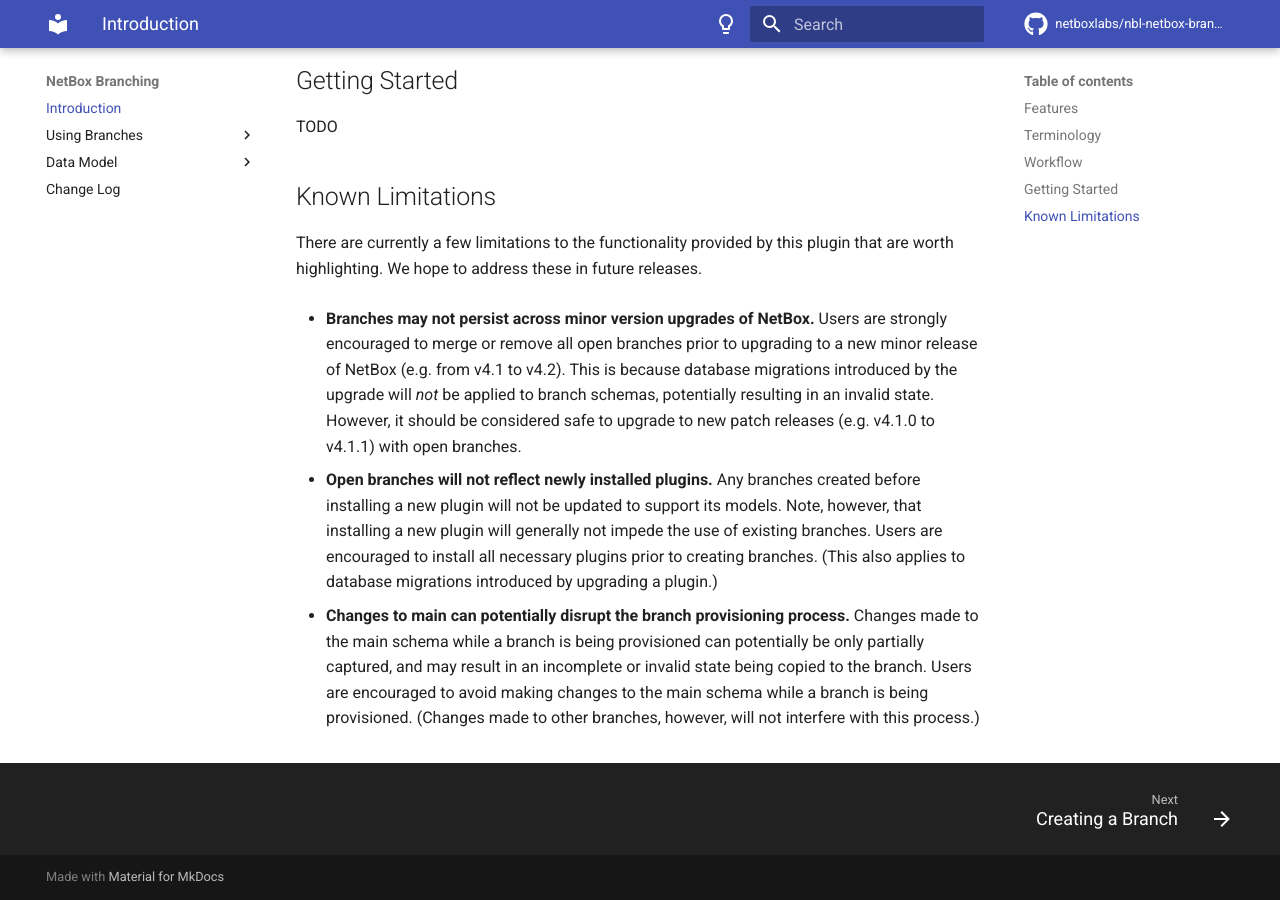
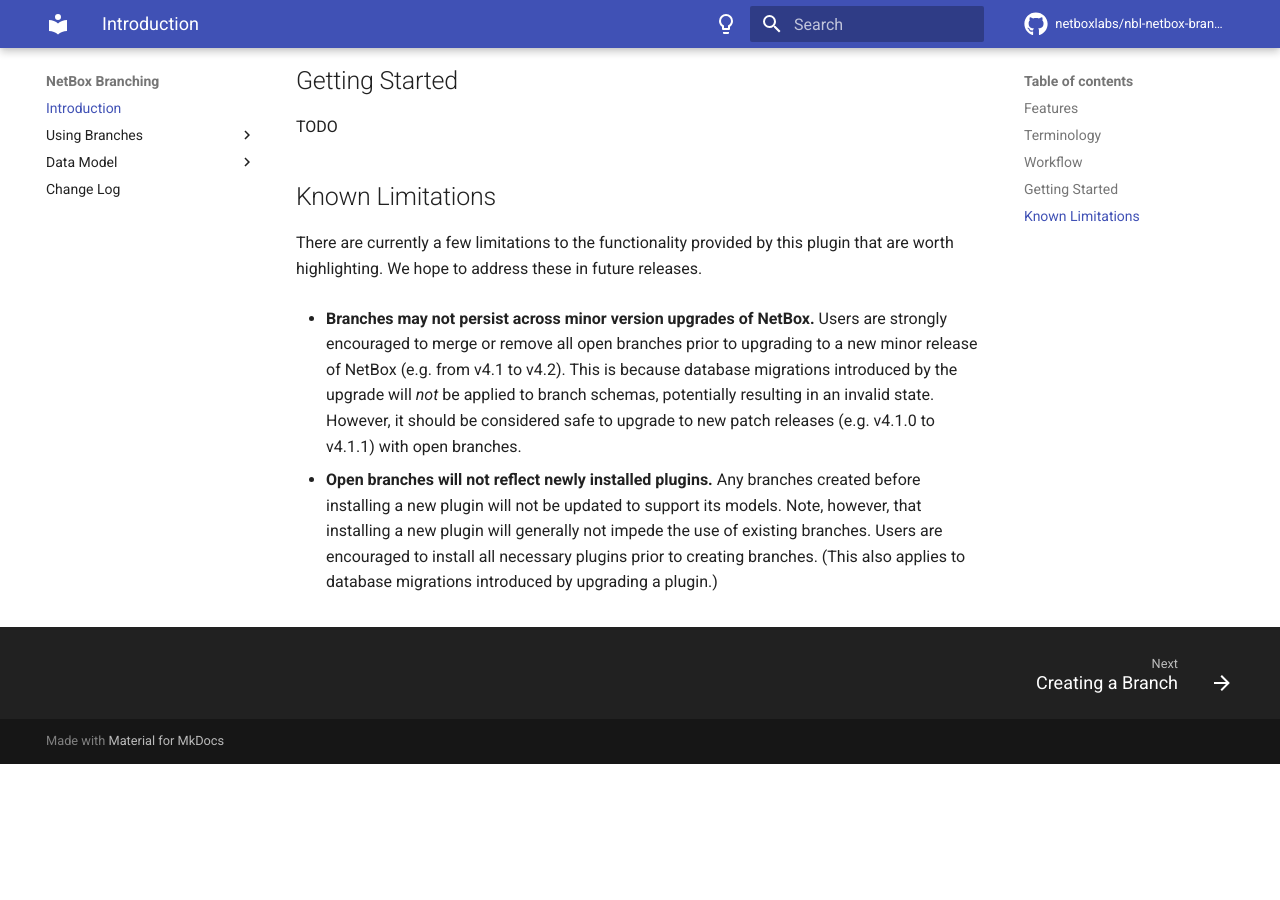
Before and after one commit to netboxlabs/netbox-branching, an MkDocs documentation site: the page built from docs/index.md, in a window 1280 px wide and 900 px high, scrolled down 2657 px. Built offline with MkDocs 1.6.1 and Material for MkDocs 9.7.7, drawn with Linux system fonts in a browser that asks for light colours; comment, search, counter and statistics services are not loaded; after the commit the page ends 3421 px from its top, so only the background shows below that.

Commit message:
Remove limitation fixed by #36

```diff
--- a/docs/index.md
+++ b/docs/index.md
@@ -83,5 +83,3 @@
 * **Branches may not persist across minor version upgrades of NetBox.** Users are strongly encouraged to merge or remove all open branches prior to upgrading to a new minor release of NetBox (e.g. from v4.1 to v4.2). This is because database migrations introduced by the upgrade will _not_ be applied to branch schemas, potentially resulting in an invalid state. However, it should be considered safe to upgrade to new patch releases (e.g. v4.1.0 to v4.1.1) with open branches.
 
 * **Open branches will not reflect newly installed plugins.** Any branches created before installing a new plugin will not be updated to support its models. Note, however, that installing a new plugin will generally not impede the use of existing branches. Users are encouraged to install all necessary plugins prior to creating branches. (This also applies to database migrations introduced by upgrading a plugin.)
-
-* **Changes to main can potentially disrupt the branch provisioning process.**  Changes made to the main schema while a branch is being provisioned can potentially be only partially captured, and may result in an incomplete or invalid state being copied to the branch. Users are encouraged to avoid making changes to the main schema while a branch is being provisioned. (Changes made to other branches, however, will not interfere with this process.)
```
